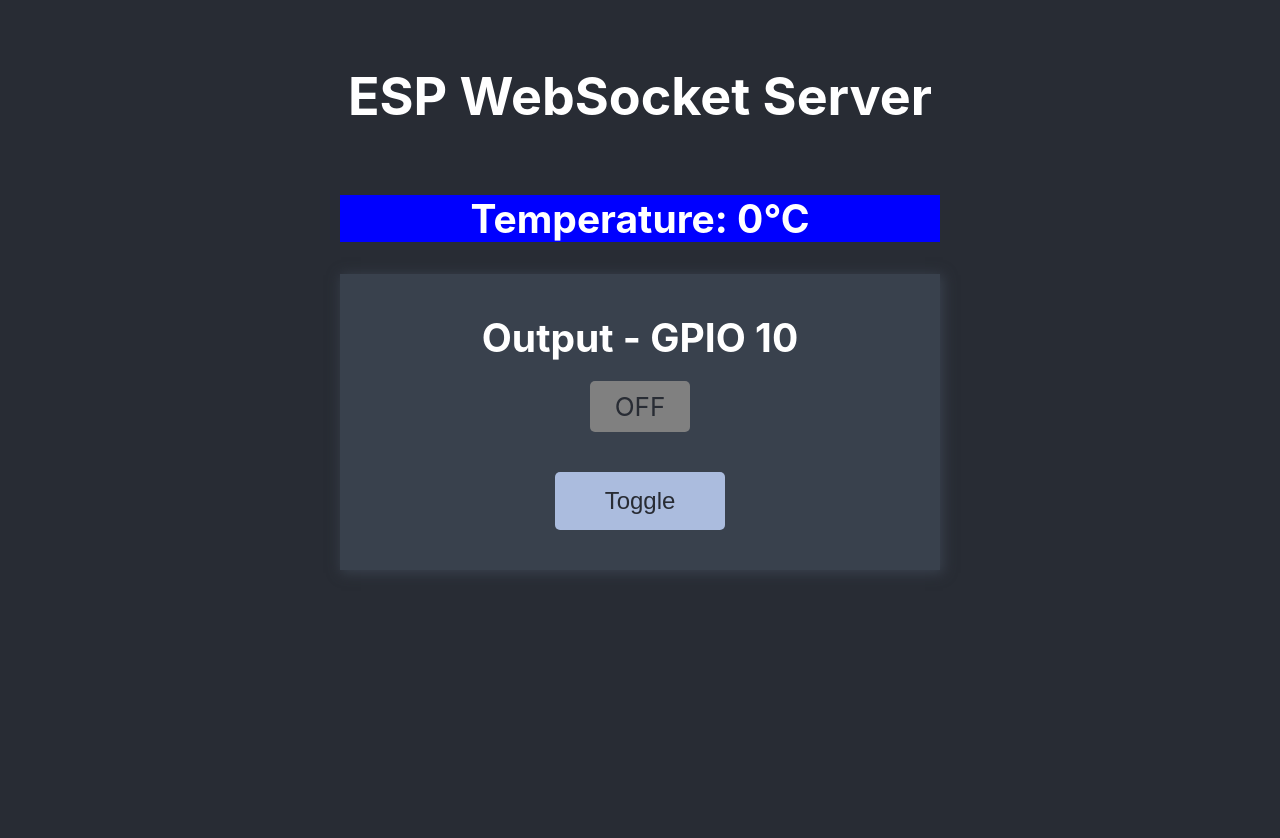
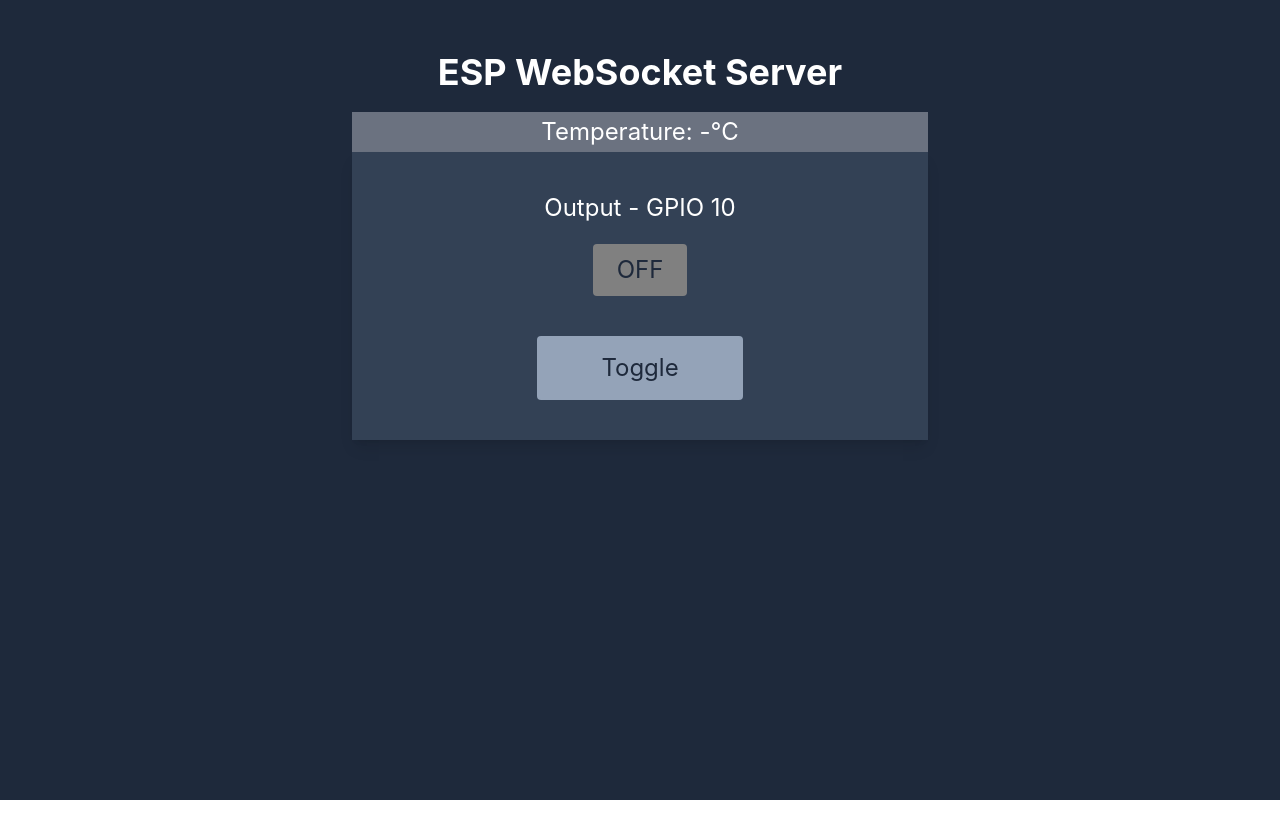
Before and after one commit to antlanc7/esp32-ws-react, a React (Vite) app in the folder frontend/: page / in a window 1280 px wide. Shown: the top 838 px of the page. After the commit the page ends 800 px from the top, so only its background shows below. Built offline with nearby package versions, Linux system fonts and the light colour scheme; no server answers.

Commit message:
tailwind

```diff
--- a/frontend/package.json
+++ b/frontend/package.json
@@ -16,6 +16,9 @@
     "@types/react": "^18.0.26",
     "@types/react-dom": "^18.0.9",
     "@vitejs/plugin-react": "^3.0.0",
+    "autoprefixer": "^10.4.13",
+    "postcss": "^8.4.20",
+    "tailwindcss": "^3.2.4",
     "typescript": "^4.9.3",
     "vite": "^4.0.0"
   }
--- /dev/null
+++ b/frontend/postcss.config.cjs
@@ -0,0 +1,6 @@
+module.exports = {
+  plugins: {
+    tailwindcss: {},
+    autoprefixer: {},
+  },
+}
--- a/frontend/src/App.css
+++ /dev/null
@@ -1,58 +0,0 @@
-.App {
-  background-color: #282c34;
-}
-.content {
-  text-align: center;
-  min-height: 100vh;
-  font-size: calc(10px + 2vmin);
-  color: white;
-  padding: 30px;
-  max-width: 600px;
-  margin: 0 auto;
-}
-.topnav {
-  overflow: hidden;
-}
-.card {
-  box-shadow: 2px 2px 12px 1px #39414d;
-  background-color: #39414d;
-  display: inline-block;
-  width: 100%;
-  padding: 20px;
-  box-sizing: border-box;
-}
-.card > * {
-  margin: 20px 0;
-}
-.state {
-  outline: none;
-  width: min-content;
-  margin-left: auto;
-  margin-right: auto;
-  padding: 10px 25px;
-  color: #282c34;
-  border: none;
-  border-radius: 5px;
-}
-.button {
-  padding: 15px 50px;
-  font-size: 24px;
-  text-align: center;
-  outline: none;
-  color: #282c34;
-  background-color: #abbcde;
-  border: none;
-  border-radius: 5px;
-  -webkit-touch-callout: none;
-  -webkit-user-select: none;
-  -khtml-user-select: none;
-  -moz-user-select: none;
-  -ms-user-select: none;
-  user-select: none;
-  -webkit-tap-highlight-color: rgba(0,0,0,0);
- }
- /*.button:hover {background-color: #0f8b8d}*/
- .button:active {
-   box-shadow: 2 2px #ccc;
-   transform: translateY(2px);
- }
--- a/frontend/src/App.tsx
+++ b/frontend/src/App.tsx
@@ -1,45 +1,39 @@
 import { useEffect, useRef, useState } from 'react';
-import './App.css';
 import Card from './Card';
+import Temperature from './Temperature';
 
 function App() {
   const ws = useRef<WebSocket | null>(null);
   const [ledState, setLedState] = useState("OFF");
-  const [temperature, setTemperature] = useState(0);
-
-  const temperatureStyle = {
-    backgroundColor: temperature > 20 ? "red" : "blue",
-    color: "white"
-  }
+  const [temperature, setTemperature] = useState<number>();
 
   const sendToggle = () => {
     ws.current?.send("toggle");
   }
 
   const initWebSocket = () => {
-    ws.current = new WebSocket(`ws://${import.meta.env.PROD ? window.location.hostname : "esp32-0abc5c.fritz.box"}/ws`)
-    ws.current.onopen = () => console.log("Connected to server");
-    ws.current.onclose = () => console.log("Disconnected from server");
-    ws.current.onmessage = (evt) => {
+    const ws = new WebSocket(`ws://${import.meta.env.PROD ? window.location.hostname : import.meta.env.VITE_ESP32_URI}/ws`)
+    ws.onopen = () => console.log("Connected to server");
+    ws.onclose = () => console.log("Disconnected from server");
+    ws.onmessage = (evt) => {
       if (evt.data == "ON" || evt.data == "OFF") {
         setLedState(evt.data);
       } else {
         setTemperature(parseFloat(evt.data));
       }
     }
+    return ws;
   }
 
   useEffect(() => {
-    if (ws.current == null) initWebSocket();
+    ws.current ??= initWebSocket();
   }, []);
 
   return (
-    <div className="App">
-      <div className="content">
-        <div className="topnav">
-          <h1>ESP WebSocket Server</h1>
-        </div>
-        <h2 className="temperature" style={temperatureStyle}>Temperature: {temperature}°C</h2>
+    <div className="bg-slate-800 text-2xl">
+      <div className="text-center min-h-screen text-white p-8 max-w-screen-sm my-0 mx-auto">
+        <h1 className='text-4xl font-bold my-5'>ESP WebSocket Server</h1>
+        <Temperature value={temperature} />
         <Card pinName="10" pinState={ledState} onBtnClick={sendToggle} />
       </div>
     </div>
--- a/frontend/src/Card.tsx
+++ b/frontend/src/Card.tsx
@@ -10,10 +10,10 @@ export default function Card(props: CardProps) {
   }
 
   return (
-    <div className="card">
-      <h2>Output - GPIO {props.pinName}</h2>
-      <p className="state" style={pinStateStyle}>{props.pinState}</p>
-      <button className="button" onClick={props.onBtnClick}>Toggle</button>
+    <div className="inline-block shadow-lg p-5 bg-slate-700 box-border w-full">
+      <h2 className="my-5 mx-0">Output - GPIO {props.pinName}</h2>
+      <p className="my-5 outline-none w-min text-slate-800 mx-auto rounded no-border py-2.5 px-6" style={pinStateStyle}>{props.pinState}</p>
+      <button className="my-5 rounded select-none py-4 px-16 bg-slate-400 text-slate-800 hover:bg-slate-500 active:translate-y-0.5" onClick={props.onBtnClick}>Toggle</button>
     </div>
   );
 }
--- /dev/null
+++ b/frontend/src/Temperature.tsx
@@ -0,0 +1,23 @@
+interface TemperatureProps {
+    value: number | undefined;
+}
+
+export default function Temperature(props: TemperatureProps) {
+    if (props.value === undefined) {
+        return (
+            <div className="py-1 bg-gray-500">
+                <h1>Temperature: -°C</h1>
+            </div>
+        );
+    }
+    const color = (
+        props.value < 18 ? "bg-blue-600" :
+            props.value < 20 ? "bg-emerald-900" :
+                "bg-red-900"
+    );
+    return (
+        <div className={`py-1 ${color}`}>
+            <h1>Temperature: {props.value}°C</h1>
+        </div>
+    );
+}
--- a/frontend/src/index.css
+++ b/frontend/src/main.css
@@ -1,5 +1,8 @@
+@tailwind base;
+@tailwind components;
+@tailwind utilities;
+
 body {
-  margin: 0;
   font-family: -apple-system, BlinkMacSystemFont, 'Segoe UI', 'Roboto', 'Oxygen',
     'Ubuntu', 'Cantarell', 'Fira Sans', 'Droid Sans', 'Helvetica Neue',
     sans-serif;
--- a/frontend/src/main.tsx
+++ b/frontend/src/main.tsx
@@ -1,7 +1,7 @@
 import React from 'react'
 import ReactDOM from 'react-dom/client'
 import App from './App'
-import './index.css'
+import './main.css'
 
 ReactDOM.createRoot(document.getElementById('root') as HTMLElement).render(
   <React.StrictMode>
--- /dev/null
+++ b/frontend/tailwind.config.cjs
@@ -0,0 +1,11 @@
+/** @type {import('tailwindcss').Config} */
+module.exports = {
+  content: [
+    "./index.html",
+    "./src/**/*.{js,ts,jsx,tsx}",
+  ],
+  theme: {
+    extend: {},
+  },
+  plugins: [],
+}
```
Also changed, not shown: 2 other files (tests, documents, lock files or other folders).
